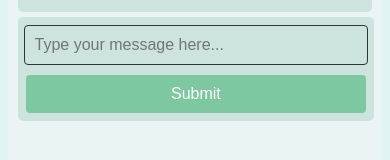
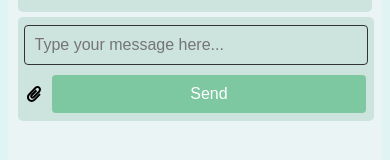
Before and after one commit to TheCurryGuy/Groqify, a React (Vite) app in the folder Client/: page / in a window 390 px wide. Shown: the part 662-822 px from the top of the page. Built offline with nearby package versions, Linux system fonts and the light colour scheme.

Commit message:
Added File Uploading Ability

```diff
--- a/Client/package.json
+++ b/Client/package.json
@@ -11,10 +11,12 @@
   },
   "dependencies": {
     "axios": "^1.7.9",
+    "mammoth": "^1.9.0",
     "react": "^18.3.1",
     "react-dom": "^18.3.1",
     "react-icons": "^5.4.0",
-    "react-markdown": "^9.0.1"
+    "react-markdown": "^9.0.1",
+    "react-pdftotext": "^1.3.4"
   },
   "devDependencies": {
     "@eslint/js": "^9.17.0",
--- a/Client/src/Chat.css
+++ b/Client/src/Chat.css
@@ -196,7 +196,7 @@ body{
     left: 20px;
     right: 20px;
     display: flex;
-    gap: 10px;
+    /* gap: 10px; */
     align-items: center;
     border: 1px solid rgb(97, 97, 97);
     padding: 10px;
@@ -260,6 +260,18 @@ button {
     border-radius: 4px;
     cursor: pointer;
     font-size: 1rem;
+}
+.input-btnt{
+    width: 10%;
+    display: flex;
+    flex-direction: row;
+    gap:5px;
+}
+.send-button{
+    width: 100%;
+}
+.file-upload-icon{
+    margin-top: 0.7rem;
 }
 
 pre {
@@ -392,6 +404,24 @@ button:hover {
         max-height: 65vh;
         padding: 8px;
     }
+    .send-button{
+        padding: 10px;
+        width: 100%;
+        background-color: var(--button-bg-color);
+        color: white;
+        border: none;
+        border-radius: 4px;
+        cursor: pointer;
+        font-size: 1rem;
+    }
+    .input-btnt{
+
+        width: 100%;
+        gap: 10px;
+    }
+    .file-upload-icon{
+        margin-top: 1rem;
+    }
 
     .input-container {
         flex-direction: column;
--- a/Client/src/ChatBot.jsx
+++ b/Client/src/ChatBot.jsx
@@ -2,7 +2,9 @@ import React, { useState } from 'react';
 import axios from 'axios';
 import ReactMarkdown from 'react-markdown';
 import './Chat.css';
-import { FaMoon, FaSun } from 'react-icons/fa';
+import mammoth from 'mammoth';
+import { FaMoon, FaSun, FaPaperclip } from 'react-icons/fa';
+import pdfToText from 'react-pdftotext';
 
 const Chatbot = () => {
   const [userInput, setUserInput] = useState('');
@@ -12,6 +14,7 @@ const Chatbot = () => {
   const [isSidebarOpen, setIsSidebarOpen] = useState(false);
   const [isDarkMode, setIsDarkMode] = useState(false);
   const [isLoading, setIsLoading] = useState(false);
+  const [fileContent, setFileContent] = useState('');
   const [history, setHistory] = useState(() => {
     try {
       const savedHistory = localStorage.getItem('chatHistory');
@@ -42,7 +45,33 @@ const Chatbot = () => {
     setHistory([]);
     setMessages([]);
   }
+  const handleFileUpload = async (event) => {
+    const file = event.target.files[0];
+    if (!file) return;
 
+    if (file.type === 'application/pdf') {
+      // PDF Parsing using react-pdftotext
+      try {
+        const text = await pdfToText(file);
+        setFileContent(text); // Set the extracted text to state
+      } catch (error) {
+        console.error("Failed to extract text from PDF", error);
+        alert('Error extracting text from PDF.');
+      }
+    } else if (file.type === 'application/vnd.openxmlformats-officedocument.wordprocessingml.document') {
+      // DOCX Parsing using mammoth
+      const arrayBuffer = await file.arrayBuffer();
+      mammoth.extractRawText({ arrayBuffer })
+        .then((result) => {
+          setFileContent(result.value);
+        })
+        .catch((error) => {
+          alert('Error parsing DOCX file');
+        });
+    } else {
+      alert('Unsupported file format. Only PDF and DOCX are supported.');
+    }
+  };
     //New modified function avoiding duplications
   const handleSendMessage = async () => {
     if (!userInput.trim()) return;
@@ -51,6 +80,7 @@ const Chatbot = () => {
     setMessages(newMessages);
     setUserInput('');
     setIsLoading(true);
+    const combined = userInput + '\n' + fileContent;
 
     const recentHistory = history.slice(-1).flatMap((entry) => [
       { role: 'user', content: entry.query },
@@ -60,7 +90,7 @@ const Chatbot = () => {
     const createRequestMessages = () => [
       { role: 'system', content: systemPrompt },
       ...recentHistory,
-      { role: 'user', content: userInput },
+      { role: 'user', content: combined },
     ];
 
     const updateHistory = (userInput, botResponse) => {
@@ -363,9 +393,22 @@ const Chatbot = () => {
               if (e.key === 'Enter') handleSendMessage();
             }}
           />
-          <button onClick={handleSendMessage} disabled={!userInput.trim()}>
-            Submit
-          </button>
+          <div className='input-btnt'>
+            <label className="file-upload-icon">
+            <FaPaperclip />
+            <input
+              id="file-upload"
+              type="file"
+              accept=".pdf,.docx"
+              onChange={handleFileUpload}
+              style={{ display: 'none' }}
+            />
+            </label>
+
+            <button className="send-button" onClick={handleSendMessage}>
+              Send
+            </button>
+          </div>
         </div>
       </div>
     </div>
```
Also changed, not shown: 1 other file (tests, documents, lock files or other folders).
